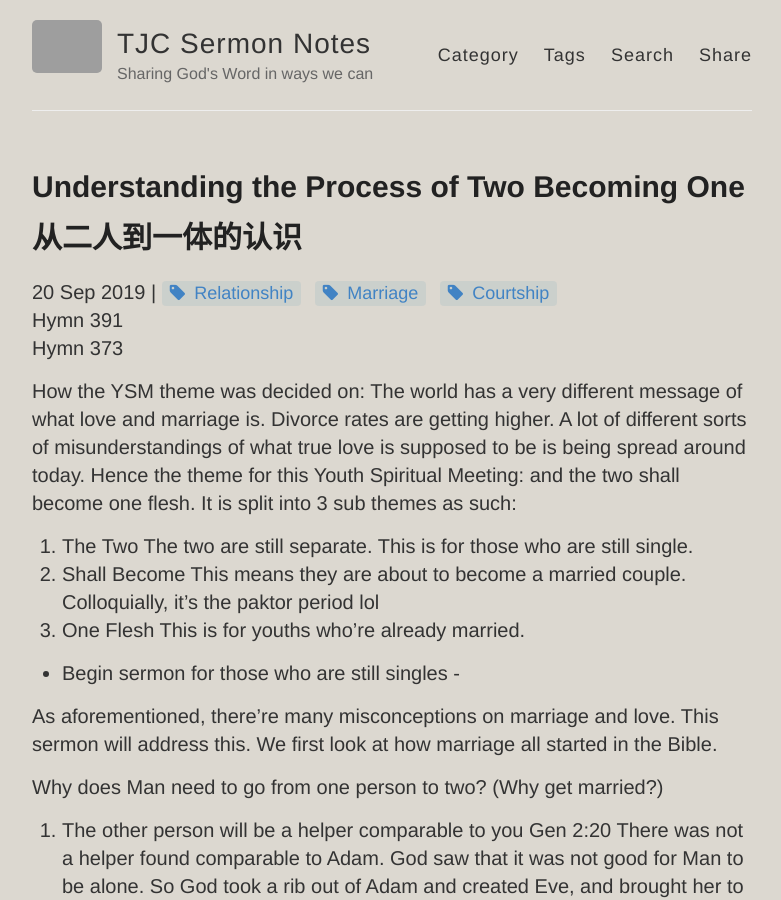
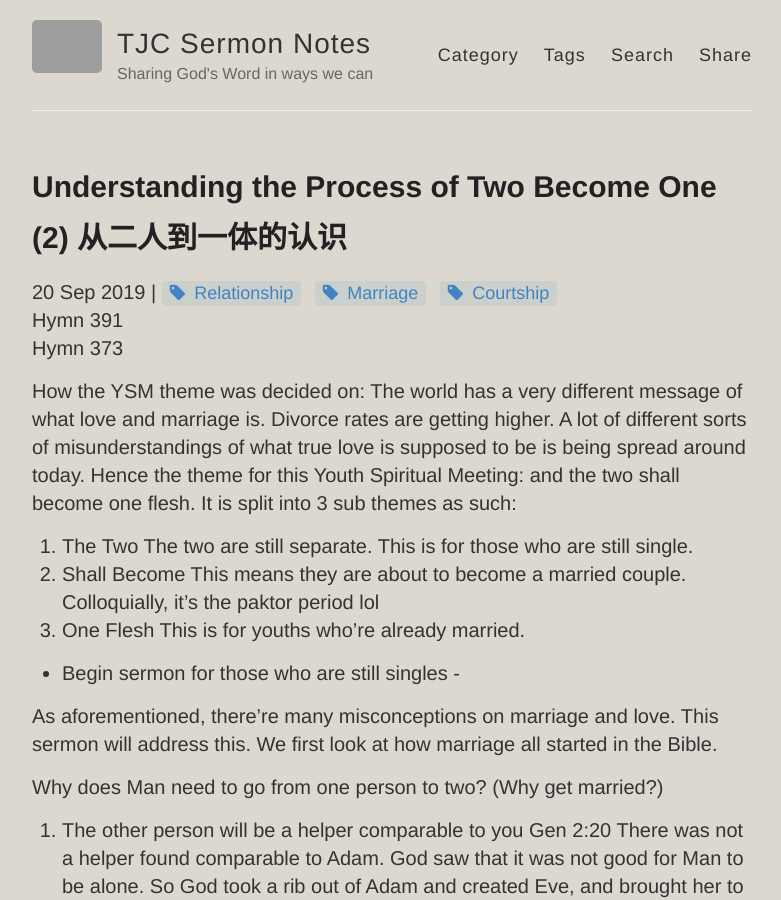
Before and after one commit to catchupTJC/catchuptjc.github.io, a Jekyll site: the page built from _posts/2019-09-20-Understanding the Process of Two Becoming One.md, in a window 1280 px wide and 900 px high. Shown: the whole window, without its empty margins (248-1029 px from the left). Built offline with Jekyll 4.4.1, drawn with Linux system fonts in a browser that asks for light colours; nearby versions of some CDN libraries; comment, search, counter and statistics services are not loaded; grey boxes are pictures that could not be loaded.

Commit message:
Update 2019-09-20-Understanding the Process of Two Becoming One.md

```diff
--- a/_posts/2019-09-20-Understanding the Process of Two Becoming One.md
+++ b/_posts/2019-09-20-Understanding the Process of Two Becoming One.md
@@ -1,6 +1,6 @@
 ---
 layout: post
-title: Understanding the Process of Two Becoming One 从二人到一体的认识
+title: Understanding the Process of Two Become One (2) 从二人到一体的认识
 category: YouthSpiritualMeeting(SG)2019
 tags: [Relationship,Marriage,Courtship]
 hymns: [391,373]
```
